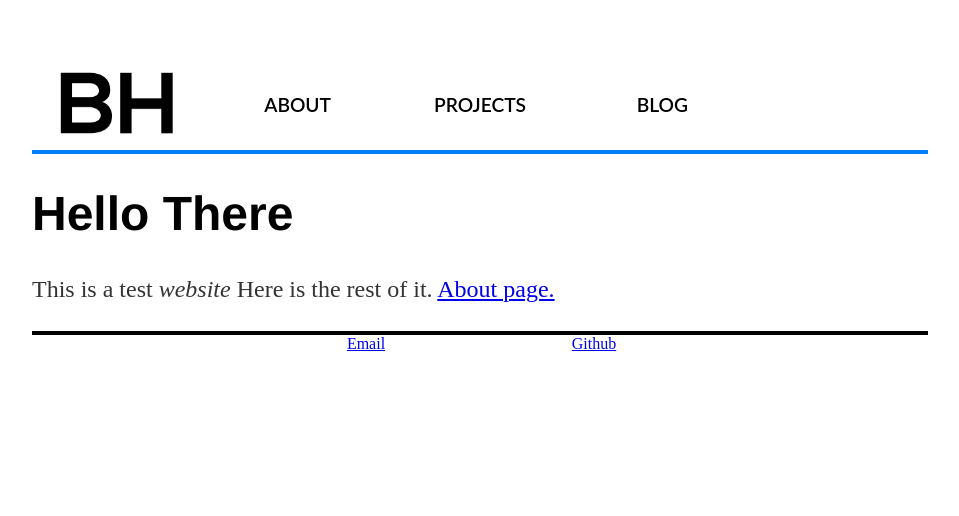
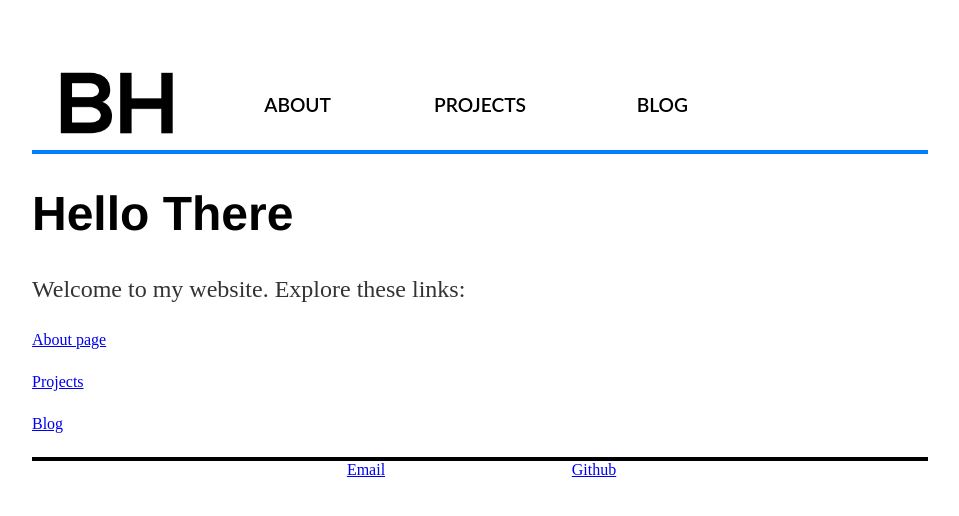
Before and after one commit to beauhodes/beauhodes.github.io, a Jekyll site: the page built from index.html, in a window 1280 px wide. Shown: the top 516 px of the page, without its empty margins (160-1119 px from the left). Built offline with Jekyll 4.4.1, drawn with Linux system fonts in a browser that asks for light colours.

Commit message:
Update index.html

```diff
--- a/index.html
+++ b/index.html
@@ -4,5 +4,8 @@ title: Beau Hodes
 ---
 <div class="blurb">
 	<h1>Hello There</h1>
-	<p>This is a test <em>website</em> Here is the rest of it. <a href="/about">About page.</a></p>
-</div><!-- /.blurb -->
+	<p>Welcome to my website. Explore these links:</p>
+	<a href="/projects">About page</a></p>
+	<a href="/projects">Projects</a></p>
+	<a href="/projects">Blog</a></p>
+</div>
```
